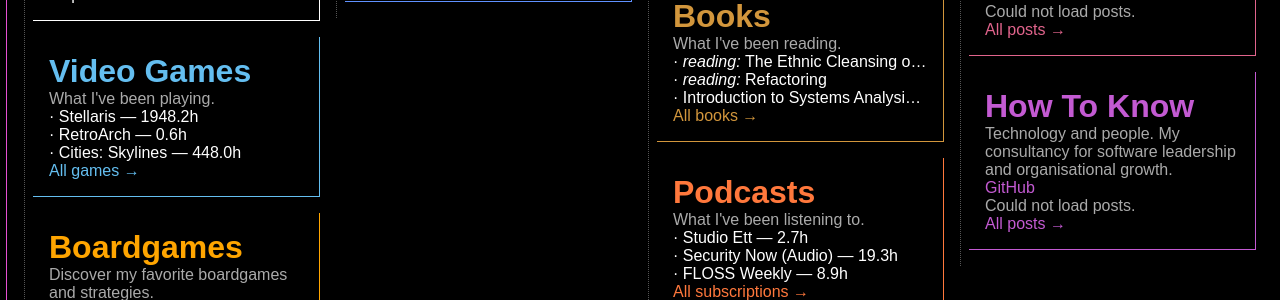
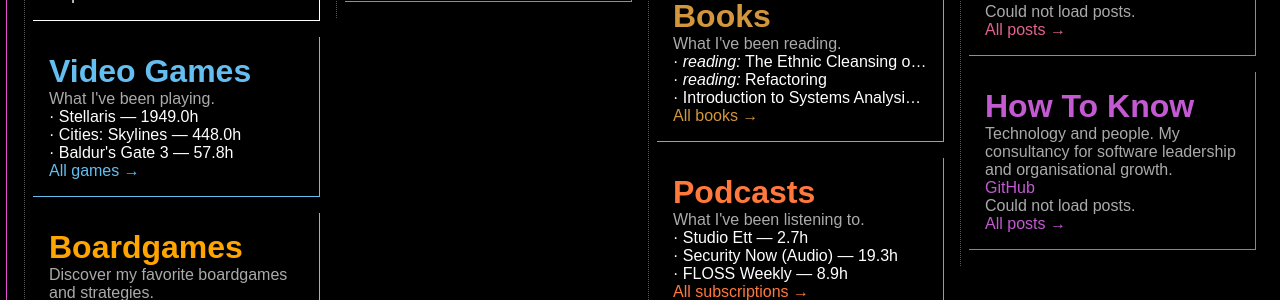
Before and after one commit to paven/paven.github.com, a Jekyll site: the page built from index.html, in a window 1280 px wide. Shown: the part 336-636 px from the top of the page. Built offline with Jekyll 4.4.1, drawn with Linux system fonts in a browser that asks for light colours.

Commit message:
Update Steam games

```diff
--- a/_data/steam_games.yml
+++ b/_data/steam_games.yml
@@ -1,9 +1,9 @@
 - name: 'Stellaris'
   url: 'https://store.steampowered.com/app/281990'
-  hours: 1948.2
-- name: 'RetroArch'
-  url: 'https://store.steampowered.com/app/1118310'
-  hours: 0.6
+  hours: 1949.0
 - name: 'Cities: Skylines'
   url: 'https://store.steampowered.com/app/255710'
   hours: 448.0
+- name: 'Baldur''s Gate 3'
+  url: 'https://store.steampowered.com/app/1086940'
+  hours: 57.8
```
